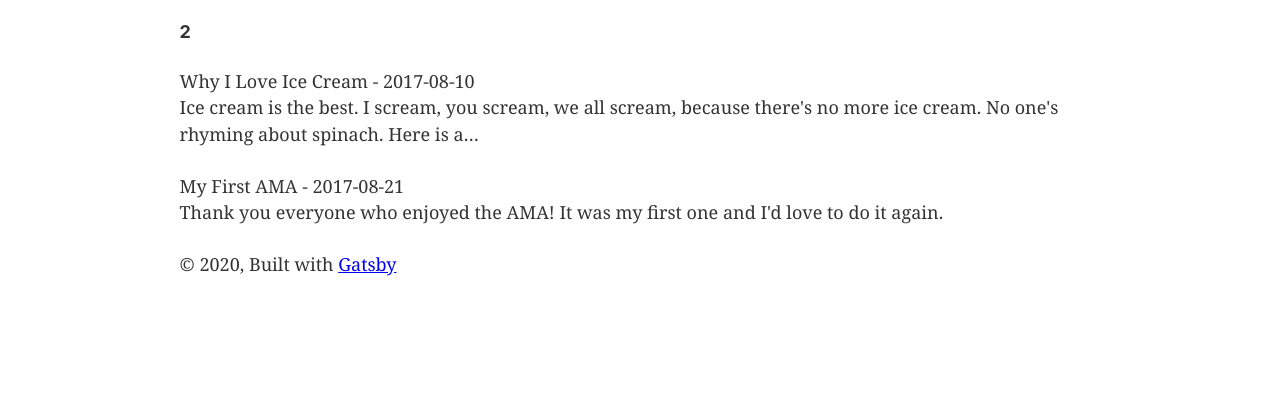
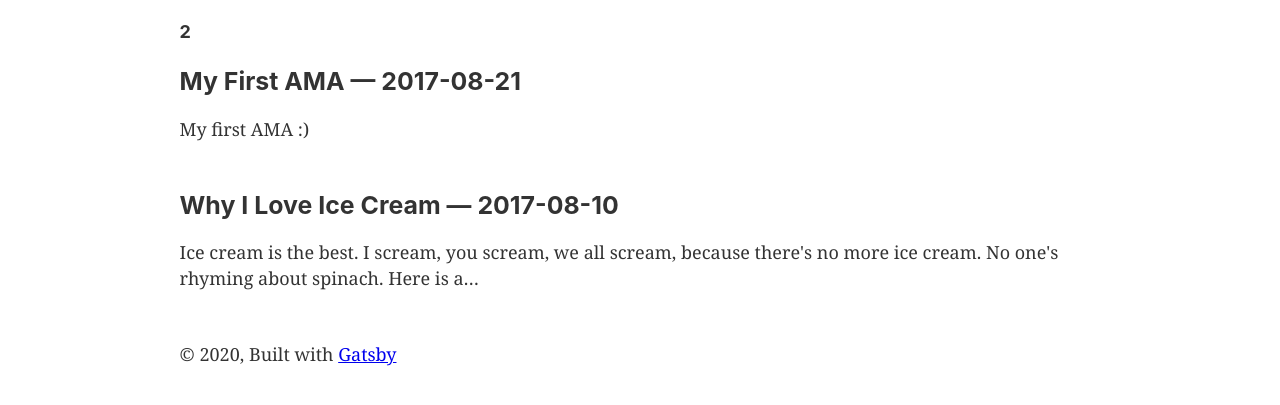
Before and after one commit to RavArty/gatsby-blog, a Gatsby site: page / in a window 1280 px wide. Shown: the part 171-576 px from the top of the page. Built offline with nearby package versions, Linux system fonts and the light colour scheme; Gatsby itself is replaced by a stand-in of ours.

Commit message:
added link and styles

```diff
--- a/gatsby-config.js
+++ b/gatsby-config.js
@@ -6,6 +6,7 @@ module.exports = {
   },
   plugins: [
     `gatsby-plugin-react-helmet`,
+    `gatsby-plugin-styled-components`,
     {
       resolve: `gatsby-source-filesystem`,
       options: {
--- a/gatsby-node.js
+++ b/gatsby-node.js
@@ -1,21 +1,21 @@
+const path = require(`path`)
 const { createFilePath } = require(`gatsby-source-filesystem`)
 
 exports.onCreateNode = ({ node, getNode, actions }) => {
   const { createNodeField } = actions
   if (node.internal.type === "MarkdownRemark") {
-    const slug = createFilePath({node, getNode})
+    const slug = createFilePath({ node, getNode })
 
     createNodeField({
       node,
       name: `slug`,
-      value: slug
+      value: slug,
     })
   }
-
 }
 
-exports.createPages = ({graphql, actions}) => {
-  const {createPage} = actions
+exports.createPages = ({ graphql, actions }) => {
+  const { createPage } = actions
   return graphql(`
     {
       allMarkdownRemark {
@@ -29,10 +29,13 @@ exports.createPages = ({graphql, actions}) => {
       }
     }
   `).then(result => {
-    result.data.allMarkdownRemark.edges.forEach(({node}) => {
+    result.data.allMarkdownRemark.edges.forEach(({ node }) => {
       createPage({
         path: node.fields.slug,
-        component
+        component: path.resolve(`./src/templates/blog-post.js`),
+        context: {
+          slug: node.fields.slug,
+        },
       })
     })
   })
--- a/package.json
+++ b/package.json
@@ -5,19 +5,22 @@
   "version": "0.1.0",
   "author": "Kyle Mathews <mathews.kyle@gmail.com>",
   "dependencies": {
+    "babel-plugin-styled-components": "^1.10.7",
     "gatsby": "^2.19.7",
     "gatsby-image": "^2.2.39",
     "gatsby-plugin-manifest": "^2.2.39",
     "gatsby-plugin-offline": "^3.0.32",
     "gatsby-plugin-react-helmet": "^3.1.21",
     "gatsby-plugin-sharp": "^2.4.3",
+    "gatsby-plugin-styled-components": "^3.1.19",
     "gatsby-source-filesystem": "^2.1.46",
     "gatsby-transformer-remark": "^2.6.50",
     "gatsby-transformer-sharp": "^2.3.13",
     "prop-types": "^15.7.2",
     "react": "^16.12.0",
     "react-dom": "^16.12.0",
-    "react-helmet": "^5.2.1"
+    "react-helmet": "^5.2.1",
+    "styled-components": "^5.0.1"
   },
   "devDependencies": {
     "prettier": "^1.19.1"
--- a/src/pages/index.js
+++ b/src/pages/index.js
@@ -1,23 +1,44 @@
 import React from "react"
-import { Link } from "gatsby"
+import { Link, graphql } from "gatsby"
+import styled from "styled-components"
+import Layout from "../components/layout"
+//import Image from "../components/image"
+//import SEO from "../components/seo"
 
-import Layout from "../components/layout"
-import Image from "../components/image"
-import SEO from "../components/seo"
+const Title = styled.h1`
+  display: inline-block;
+`
+
+const BlogTitle = styled.h3`
+  margin-bottom: 20px;
+  &:hover {
+    color: #1dcaff;
+  }
+`
+
+const BlogLink = styled(Link)`
+  text-decoration: none;
+  color: inherit;
+`
+
+const BlogBody = styled.div`
+  margin-bottom: 50px;
+`
 
 export default ({ data }) => (
   <Layout>
-    <SEO title="Home" />
     <div>
-      <h1>My Thoughts</h1>
+      <Title>My Thoughts</Title>
       <h4>{data.allMarkdownRemark.totalCount}</h4>
       {data.allMarkdownRemark.edges.map(({ node }) => (
-        <div key={node.id}>
-          <span>
-            {node.frontmatter.title} - {node.frontmatter.date}
-          </span>
-          <p>{node.excerpt}</p>
-        </div>
+        <BlogBody key={node.id}>
+          <BlogLink to={node.fields.slug}>
+            <BlogTitle>
+              {node.frontmatter.title} <span>— {node.frontmatter.date}</span>
+            </BlogTitle>
+          </BlogLink>
+          <p>{node.frontmatter.description || node.excerpt}</p>
+        </BlogBody>
       ))}
     </div>
   </Layout>
@@ -25,7 +46,7 @@ export default ({ data }) => (
 
 export const query = graphql`
   query {
-    allMarkdownRemark {
+    allMarkdownRemark(sort: { fields: [frontmatter___date], order: DESC }) {
       totalCount
       edges {
         node {
@@ -34,7 +55,10 @@ export const query = graphql`
             description
             title
           }
-          excerpt
+          fields {
+            slug
+          }
+          excerpt(truncate: true)
         }
       }
     }
```
Also changed, not shown: src/templates/blog-post.js (+27 -0 lines), 1 other file.
